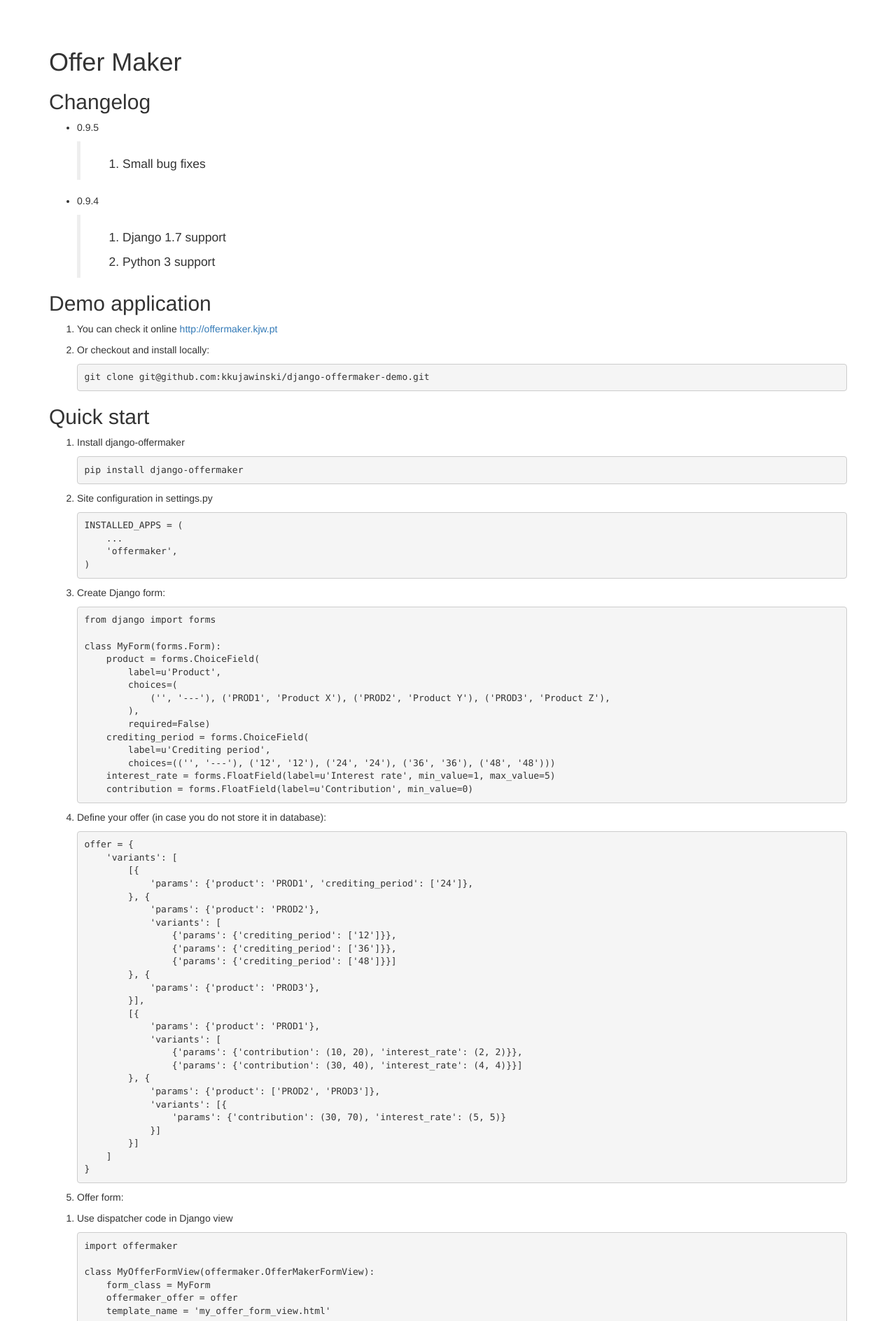
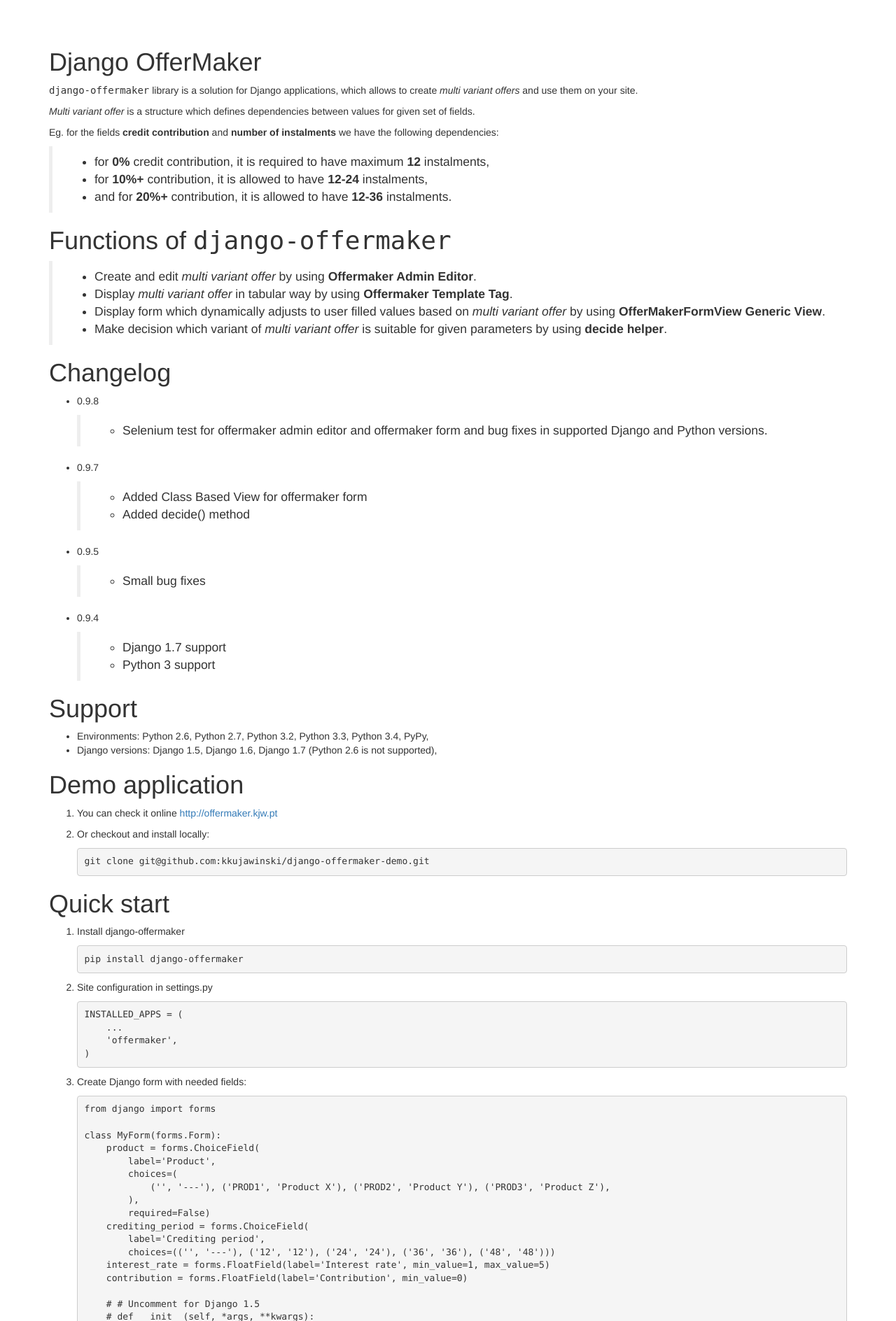
Before and after one commit to kkujawinski/django-offermaker-demo, a Django app: page / in a window 1280 px wide. Shown: the part 51-1939 px from the top of the page at 70% size. Run offline with Django 3.2, Linux system fonts and the light colour scheme; data that the repository does not hold is empty; parts of the project's set-up code (start-up, migrations or seed data) failed here and were passed over; some libraries are stand-ins or nearby versions.

Commit message:
using version 0.9.8

```diff
--- a/offermaker_site/demo/templates/offermaker_howto.html
+++ b/offermaker_site/demo/templates/offermaker_howto.html
@@ -4,119 +4,182 @@
 
 {% verbatim %}
 
-    <article class="markdown-body entry-content" itemprop="mainContentOfPage"><h1>
-<a id="user-content-offer-maker" class="anchor" href="#offer-maker" aria-hidden="true"><span class="octicon octicon-link"></span></a>Offer Maker</h1>
-<h2>
-<a id="user-content-changelog" class="anchor" href="#changelog" aria-hidden="true"><span class="octicon octicon-link"></span></a>Changelog</h2>
+
+<div class="body">
+<h1 class="title">Django OfferMaker</h1>
+
+
+<p><tt class="docutils literal"><span class="pre">django-offermaker</span></tt> library is a solution for Django applications, which allows
+to create <em>multi variant offers</em> and use them on your site.</p>
+<p><em>Multi variant offer</em> is a structure which defines dependencies between values for
+given set of fields.</p>
+<p>Eg. for the fields <strong>credit contribution</strong> and <strong>number of instalments</strong> we
+have the following dependencies:</p>
+<blockquote>
+<ul class="simple">
+<li>for <strong>0%</strong> credit contribution, it is required to have maximum <strong>12</strong>
+instalments,</li>
+<li>for <strong>10%+</strong> contribution, it is allowed to have <strong>12-24</strong> instalments,</li>
+<li>and for <strong>20%+</strong> contribution, it is allowed to have <strong>12-36</strong> instalments.</li>
+</ul>
+</blockquote>
+<div class="section" id="functions-of-django-offermaker">
+<h1>Functions of <tt class="docutils literal"><span class="pre">django-offermaker</span></tt></h1>
+<blockquote>
+<ul class="simple">
+<li>Create and edit <em>multi variant offer</em> by using <strong>Offermaker Admin Editor</strong>.</li>
+<li>Display <em>multi variant offer</em> in tabular way by using <strong>Offermaker Template
+Tag</strong>.</li>
+<li>Display form which dynamically adjusts to user filled values based on
+<em>multi variant offer</em> by using <strong>OfferMakerFormView Generic View</strong>.</li>
+<li>Make decision which variant of <em>multi variant offer</em> is suitable for
+given parameters by using <strong>decide helper</strong>.</li>
+</ul>
+</blockquote>
+</div>
+<div class="section" id="changelog">
+<h1>Changelog</h1>
 <ul>
-<li>
-<p>0.9.5</p>
+<li><p class="first">0.9.8</p>
 <blockquote>
-<ol>
-<li>Small bug fixes</li>
-</ol>
+<ul class="simple">
+<li>Selenium test for offermaker admin editor and offermaker form and bug fixes
+in supported Django and Python versions.</li>
+</ul>
 </blockquote>
 </li>
-<li>
-<p>0.9.4</p>
+<li><p class="first">0.9.7</p>
 <blockquote>
-<ol>
+<ul class="simple">
+<li>Added Class Based View for offermaker form</li>
+<li>Added decide() method</li>
+</ul>
+</blockquote>
+</li>
+<li><p class="first">0.9.5</p>
+<blockquote>
+<ul class="simple">
+<li>Small bug fixes</li>
+</ul>
+</blockquote>
+</li>
+<li><p class="first">0.9.4</p>
+<blockquote>
+<ul class="simple">
 <li>Django 1.7 support</li>
 <li>Python 3 support</li>
-</ol>
+</ul>
 </blockquote>
 </li>
 </ul>
-<h2>
-<a id="user-content-demo-application" class="anchor" href="#demo-application" aria-hidden="true"><span class="octicon octicon-link"></span></a>Demo application</h2>
-<ol>
-<li>
-<p>You can check it online <a href="http://offermaker.kjw.pt">http://offermaker.kjw.pt</a></p>
+</div>
+<div class="section" id="support">
+<h1>Support</h1>
+<ul class="simple">
+<li>Environments: Python 2.6, Python 2.7, Python 3.2, Python 3.3, Python 3.4, PyPy,</li>
+<li>Django versions: Django 1.5, Django 1.6, Django 1.7 (Python 2.6 is not supported),</li>
+</ul>
+</div>
+<div class="section" id="demo-application">
+<h1>Demo application</h1>
+<ol class="arabic">
+<li><p class="first">You can check it online <a class="reference external" href="http://offermaker.kjw.pt">http://offermaker.kjw.pt</a></p>
 </li>
-<li>
-<p>Or checkout and install locally:</p>
-<pre>
-git clone git@github.com:kkujawinski/django-offermaker-demo.git
+<li><p class="first">Or checkout and install locally:</p>
+<pre class="literal-block">git clone git@github.com:kkujawinski/django-offermaker-demo.git
 </pre>
 </li>
 </ol>
-<h2>
-<a id="user-content-quick-start" class="anchor" href="#quick-start" aria-hidden="true"><span class="octicon octicon-link"></span></a>Quick start</h2>
-<ol>
-<li>
-<p>Install django-offermaker</p>
-<pre>
-pip install django-offermaker
+</div>
+<div class="section" id="quick-start">
+<h1>Quick start</h1>
+<ol class="arabic">
+<li><p class="first">Install django-offermaker</p>
+<pre class="literal-block">pip install django-offermaker
 </pre>
 </li>
-<li>
-<p>Site configuration in settings.py</p>
-<pre>
-INSTALLED_APPS = (
+<li><p class="first">Site configuration in settings.py</p>
+<pre class="literal-block">INSTALLED_APPS = (
     ...
     'offermaker',
 )
 </pre>
 </li>
-<li>
-<p>Create Django form:</p>
-<pre>
-from django import forms
+<li><p class="first">Create Django form with needed fields:</p>
+<pre class="literal-block">from django import forms
 
 class MyForm(forms.Form):
     product = forms.ChoiceField(
-        label=u'Product',
+        label='Product',
         choices=(
             ('', '---'), ('PROD1', 'Product X'), ('PROD2', 'Product Y'), ('PROD3', 'Product Z'),
         ),
         required=False)
     crediting_period = forms.ChoiceField(
-        label=u'Crediting period',
+        label='Crediting period',
         choices=(('', '---'), ('12', '12'), ('24', '24'), ('36', '36'), ('48', '48')))
-    interest_rate = forms.FloatField(label=u'Interest rate', min_value=1, max_value=5)
-    contribution = forms.FloatField(label=u'Contribution', min_value=0)
+    interest_rate = forms.FloatField(label='Interest rate', min_value=1, max_value=5)
+    contribution = forms.FloatField(label='Contribution', min_value=0)
+
+    # # Uncomment for Django 1.5
+    # def __init__(self, *args, **kwargs):
+    #     super(MyForm, self).__init__(*args, **kwargs)
+    #     self.fields['interest_rate'].widget.attrs['data-om-type'] = 'number'
+    #     self.fields['interest_rate'].widget.attrs['data-om-min'] = 1
+    #     self.fields['interest_rate'].widget.attrs['data-om-max'] = 5
+    #     self.fields['contribution'].widget.attrs['data-om-type'] = 'number'
+    #     self.fields['contribution'].widget.attrs['data-om-min'] = 0
 </pre>
 </li>
-<li>
-<p>Define your offer (in case you do not store it in database):</p>
-<pre>
-offer = {
-    'variants': [
-        [{
-            'params': {'product': 'PROD1', 'crediting_period': ['24']},
+<li><p class="first">Define your offer (in case you do not store it in database):</p>
+<pre class="literal-block">offer = {
+    'params': {},
+    'variants': [[
+        {
+            'params': {
+                'crediting_period': ['24'],
+                'product': ['PROD1']
+            }
         }, {
-            'params': {'product': 'PROD2'},
-            'variants': [
-                {'params': {'crediting_period': ['12']}},
-                {'params': {'crediting_period': ['36']}},
-                {'params': {'crediting_period': ['48']}}]
+            'params': {
+                'crediting_period': ['12', '36', '48'],
+                'product': ['PROD2']
+            }
         }, {
-            'params': {'product': 'PROD3'},
-        }],
-        [{
-            'params': {'product': 'PROD1'},
-            'variants': [
-                {'params': {'contribution': (10, 20), 'interest_rate': (2, 2)}},
-                {'params': {'contribution': (30, 40), 'interest_rate': (4, 4)}}]
+            'params': {
+                'product': ['PROD3']
+            }
+        }
+    ], [
+        {
+            'params': {
+                'contribution': [[10, 20]],
+                'interest_rate': [[2, 2]],
+                'product': ['PROD1']
+            }
         }, {
-            'params': {'product': ['PROD2', 'PROD3']},
-            'variants': [{
-                'params': {'contribution': (30, 70), 'interest_rate': (5, 5)}
-            }]
-        }]
-    ]
+            'params': {
+                'contribution': [[30, 40]],
+                'interest_rate': [[4, 4]],
+                'product': ['PROD1']
+            }
+        }, {
+            'params': {
+                'contribution': [[30, 70]],
+                'interest_rate': [[5, 5]],
+                'product': ['PROD2', 'PROD3']
+            }
+        }
+    ]]
 }
 </pre>
 </li>
-<li>
-<p>Offer form:</p>
+<li><p class="first">Offer form:</p>
 </li>
 </ol>
-<ol>
-<li>
-<p>Use dispatcher code in Django view</p>
-<pre>
-import offermaker
+<ol class="loweralpha">
+<li><p class="first">Use dispatcher code in Django view</p>
+<pre class="literal-block">import offermaker
 
 class MyOfferFormView(offermaker.OfferMakerFormView):
     form_class = MyForm
@@ -126,10 +189,8 @@
 my_offer_form_view = MyOfferFormView.as_view()
 </pre>
 </li>
-<li>
-<p>Initialize offerform in template</p>
-<pre>
-&lt;head&gt;
+<li><p class="first">Initialize offerform in template</p>
+<pre class="literal-block">&lt;head&gt;
 {% load offermaker %}
 &lt;script type="text/javascript" src="http://code.jquery.com/jquery-1.10.2.min.js"&gt;&lt;/script&gt;
 {% offermaker_javascript %}
@@ -153,88 +214,92 @@
 </pre>
 </li>
 </ol>
-<ol start="6">
-<li>Offer preview:</li>
+<ol class="arabic simple" start="6">
+<li>Offer preview with Offermaker Template Tag</li>
 </ol>
-<ol>
-<li>
-<p>Pass offerform object from view to template:</p>
-<pre>
-def my_form_view(request):
-    core_object = offermaker.OfferMakerCore(MyForm, offer)
+<ol class="loweralpha">
+<li><p class="first">Pass offer form object from view to template:</p>
+<pre class="literal-block">class MyOfferPreviewView(TemplateView):
+    template_name = 'offer_preview.html'
+
+    def get_context_data(self):
+        output = super(MyOfferPreviewView, self).get_context_data()
+        output['offer'] = offermaker.OfferMakerCore(MyForm, offer)
+        return output
 </pre>
 </li>
-<li>
-<p>Use proper template tag in template to print table:</p>
-<pre>
-{% load offermaker %}
+<li><p class="first">Use proper template tag in template to print table:</p>
+<pre class="literal-block">{% load offermaker %}
 
 {% offermaker_preview offer %}
 </pre>
 </li>
 </ol>
-<ol start="7">
-<li>Offer editor:</li>
+<ol class="arabic simple" start="7">
+<li>Offermaker Admin Editor:</li>
 </ol>
-<ol>
-<li>
-<p>Use OfferJSONField field in your model. Remember to pass your django form created in 3.:</p>
-<pre>
-import offermaker
+<ol class="loweralpha">
+<li><p class="first">Use OfferJSONField field in your model. Remember to pass your django form created in 3.:</p>
+<pre class="literal-block">import offermaker
+
+class MyOfferMakerField(offermaker.OfferJSONField):
+    form_object = MyForm()
 
 class MyOffer(models.Model):
     id = models.AutoField(primary_key=True)
     name = models.CharField(max_length=30)
-    offer = offermaker.OfferJSONField(form_object=MyForm())
+    offer = MyOfferMakerField()
 </pre>
 </li>
-<li>
-<p>Create your own Admin Site for model:</p>
-<pre>
-import models
+<li><p class="first">Create your own Admin Site for model:</p>
+<pre class="literal-block">import models
 
 class OfferAdmin(admin.ModelAdmin):
     list_display = ('name',)
     search_fields = ('name', 'user')
     fields = ('name', 'offer')
 
+    # # Uncomment for Django 1.5
+    # class Media:
+    #     js = ('//code.jquery.com/jquery-1.11.0.min.js',)
+
+
 admin.site.register(models.Offer, OfferAdmin)
 </pre>
 </li>
 </ol>
-<ol start="7">
-<li>
-<p>Decision-making tool:</p>
-<pre>
-core_object = offermaker.OfferMakerCore(MyForm, offer)
+<ol class="arabic" start="7">
+<li><p class="first">Decide helper:</p>
+<pre class="literal-block">core_object = offermaker.OfferMakerCore(MyForm, offer)
 
 result = core_object.decide({'crediting_period': 24})
-print(result['product'].items)  # frozenset({'PROD1', 'PROD3'})
-print(result['interest_rate'].ranges)  # frozenset({(4, 4), (5, 5), (2, 2)})
-print(result['contribution'].ranges)  # frozenset({(10, 20), (30, 70)})
+print(result['product'].items)
+# frozenset({'PROD1', 'PROD3'})
+print(result['interest_rate'].ranges)
+# frozenset({(4, 4), (5, 5), (2, 2)})
+print(result['contribution'].ranges)
+# frozenset({(10, 20), (30, 70)})
 
 result = core_object.decide({'crediting_period': 24, 'interest_rate': 2})
-print(result['product'].fixed)  # PROD1
+print(result['product'].fixed)
+# PROD1
 </pre>
 </li>
 </ol>
-<h2>
-<a id="user-content-basic-customization" class="anchor" href="#basic-customization" aria-hidden="true"><span class="octicon octicon-link"></span></a>Basic customization</h2>
-<ol>
+</div>
+<div class="section" id="basic-customization">
+<h1>Basic customization</h1>
+<ol class="arabic simple">
 <li>Using offers stored in database:</li>
 </ol>
-<ol>
-<li>
-<p>you need to pass proper offer object to Offermaker in form/preview view:</p>
-<pre>
-offer = MyOffer.objects.filter(id=request.GET['id']).first()
+<ol class="loweralpha">
+<li><p class="first">you need to pass proper offer object to Offermaker in form/preview view:</p>
+<pre class="literal-block">offer = MyOffer.objects.filter(id=request.GET['id']).first()
 core_object = offermaker.OfferMakerCore(MyForm, offer.offer)
 </pre>
 </li>
-<li>
-<p>and configure proper params to be used ajax requests:</p>
-<pre>
-$('#offer_form').offer_form({
+<li><p class="first">and configure proper params to be used in ajax requests:</p>
+<pre class="literal-block">$('#offer_form').offer_form({
     ajax_extra_params: function(params) {
         return { id: {{ request.GET.id }} };
     },
@@ -242,11 +307,9 @@
 </pre>
 </li>
 </ol>
-<ol start="2">
-<li>
-<p>Substituting builtin formatters for infotip and error alerts:</p>
-<pre>
-$('#offer_form').offer_form({
+<ol class="arabic" start="2">
+<li><p class="first">Substituting builtin formatters for infotip and error alerts:</p>
+<pre class="literal-block">$('#offer_form').offer_form({
     error_alert_factory: function (msg) {
         var $error = $('&lt;p class="error"&gt;&lt;span&gt;' + msg + '&lt;/span&gt;&lt;/p&gt;');
         $('.alert-placeholder', $form).append($error);
@@ -260,20 +323,16 @@
 });
 </pre>
 </li>
-<li>
-<p>Use builtin formatters for Twitter Bootstap3:</p>
-<pre>
-(function() {
+<li><p class="first">Use builtin formatters for Twitter Bootstap3:</p>
+<pre class="literal-block">(function() {
     $('#offer_form').offer_form({
         bootstrap3: true,
     });
 })();
 </pre>
 </li>
-<li>
-<p>Customizing messages:</p>
-<pre>
-(function() {
+<li><p class="first">Customizing messages:</p>
+<pre class="literal-block">(function() {
     $('#offer_form').offer_form({
         msgs: {
             'NO_VARIANTS': 'No matching variants',
@@ -291,47 +350,19 @@
 })();
 </pre>
 </li>
-<li>
-<p>Creating preview table for certain fields:</p>
-<pre>
-{% offermaker_preview offer fields='product, crediting_period' %}
+<li><p class="first">Creating preview table for certain fields:</p>
+<pre class="literal-block">{% offermaker_preview offer fields='product, crediting_period' %}
 </pre>
 </li>
-<li>
-<p>Add html attributes to generated preview table:</p>
-<pre>
-{% offermaker_preview offer class='table table-bordered' %}
+<li><p class="first">Add html attributes to generated preview table:</p>
+<pre class="literal-block">{% offermaker_preview offer class='table table-bordered' %}
 </pre>
 </li>
 </ol>
-<h2>
-<a id="user-content-troubleshooting" class="anchor" href="#troubleshooting" aria-hidden="true"><span class="octicon octicon-link"></span></a>Troubleshooting</h2>
-<ol>
-<li>I run Django 1.5 and I have jQuery older than 1.9.</li>
-</ol>
-<p>You need to add new jQuery library dependency in you django admin site:</p>
-<pre>
-class OfferAdmin(admin.ModelAdmin):
-    ...
-    class Media:
-        js = ('//code.jquery.com/jquery-1.11.0.min.js',)
-</pre>
-<ol start="2">
-<li>I run Django 1.5 and django-offermaker doesn't recognize field types properly.</li>
-</ol>
-<p>Django 1.5 admin site is not using HTML5 input types (ex. number), you can give hint
-to django-offermaker about field type with following code:</p>
-<pre>
-def __init__(self, *args, **kwargs):
-    super(MyForm, self).__init__(*args, **kwargs)
-    self.fields['interest_rate'].widget.attrs['data-om-type'] = 'number'
-    self.fields['interest_rate'].widget.attrs['data-om-min'] = 1
-    self.fields['interest_rate'].widget.attrs['data-om-max'] = 5
-    self.fields['contribution'].widget.attrs['data-om-type'] = 'number'
-    self.fields['contribution'].widget.attrs['data-om-min'] = 0
-</pre>
+</div>
+ </div>
 
-</article>
+
 {% endverbatim %}
 
 {% endblock %}
--- a/requirements_base.txt
+++ b/requirements_base.txt
@@ -1,3 +1,3 @@
 django>=1.7
-django-offermaker==0.9.7
+django-offermaker==0.9.8
 django-bootstrap3
```
